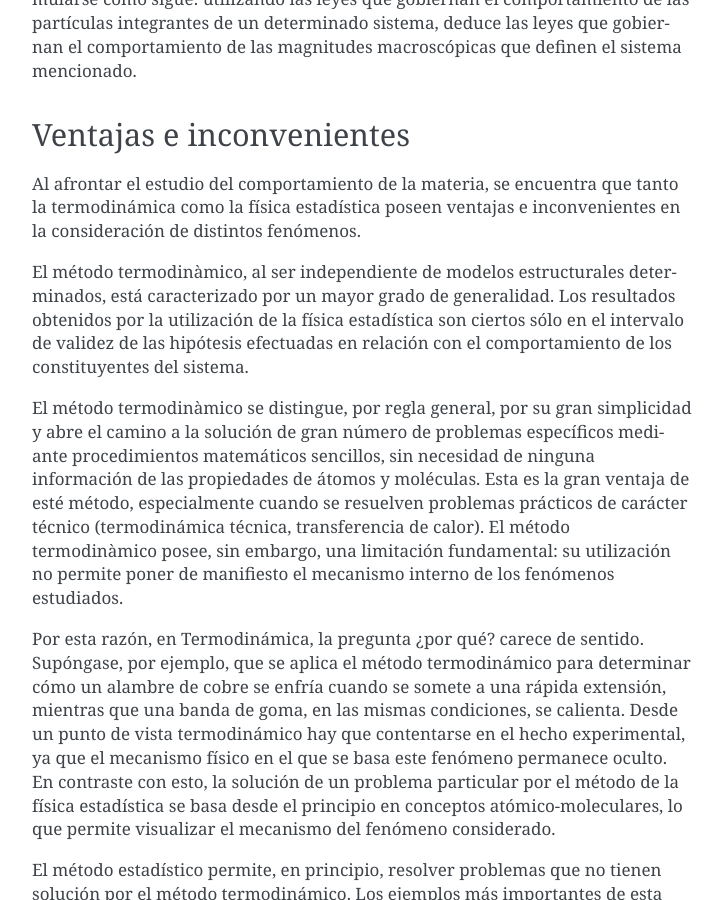
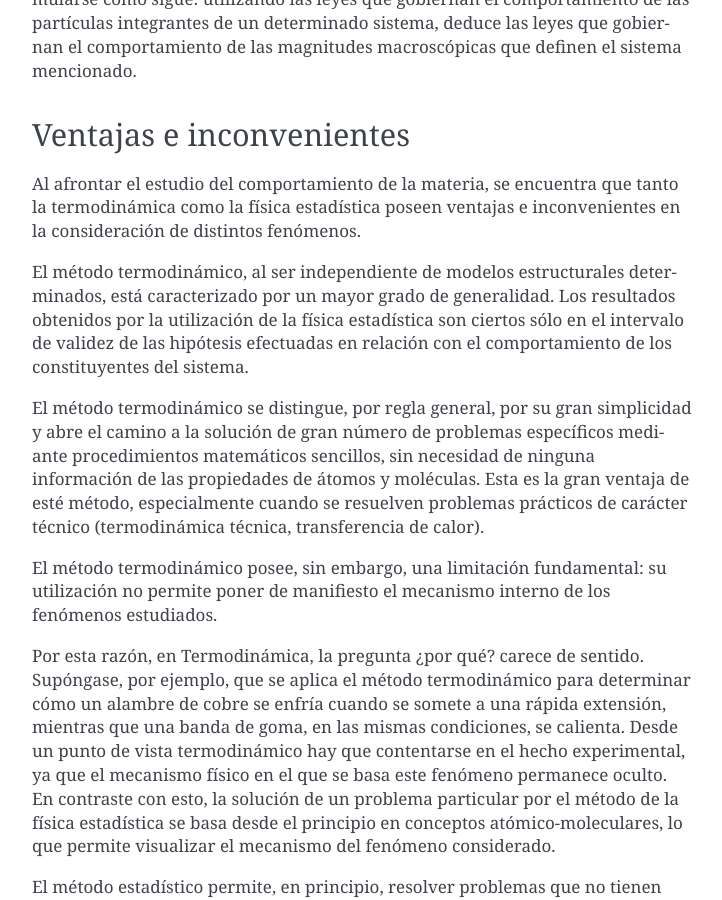
Before and after one commit to mantielero/termodinamica, a Sphinx documentation site: the page built from source/introduccion_metodo_termodinamico_estadistico.rst, in a window 1280 px wide and 900 px high, scrolled down 723 px. Shown: the whole window, without its empty margins (388-1110 px from the left). Built offline with Sphinx 7.4.7, drawn with Linux system fonts in a browser that asks for light colours; pages that are not in the unit, such as notebooks, are missing from menus.

Commit message:
Update introduccion_metodo_termodinamico_estadistico.rst

```diff
--- a/source/introduccion_metodo_termodinamico_estadistico.rst
+++ b/source/introduccion_metodo_termodinamico_estadistico.rst
@@ -18,10 +18,11 @@ Ventajas e inconvenientes
 
 Al afrontar el estudio del comportamiento de la materia, se encuentra que tanto la termodinámica como la física estadística poseen ventajas e inconvenientes en la consideración de distintos fenómenos.
 
-El método termodinàmico, al ser independiente de modelos estructurales determinados, está caracterizado por un mayor grado de generalidad. Los resultados obtenidos por la utilización de la física estadística son ciertos sólo en el intervalo de validez de las hipótesis efectuadas en relación con el comportamiento de los constituyentes del sistema.
+El método termodinámico, al ser independiente de modelos estructurales determinados, está caracterizado por un mayor grado de generalidad. Los resultados obtenidos por la utilización de la física estadística son ciertos sólo en el intervalo de validez de las hipótesis efectuadas en relación con el comportamiento de los constituyentes del sistema.
 
-El método termodinàmico se distingue, por regla general, por su gran simplicidad y abre el camino a la solución de gran número de problemas específicos mediante procedimientos matemáticos sencillos, sin necesidad de ninguna información de las propiedades de átomos y moléculas. Esta es la gran ventaja de esté método, especialmente cuando se resuelven problemas prácticos de carácter técnico (termodinámica técnica, transferencia de calor).
-El método termodinàmico posee, sin embargo, una limitación fundamental: su utilización no permite poner de manifiesto el mecanismo interno de los fenómenos estudiados.
+El método termodinámico se distingue, por regla general, por su gran simplicidad y abre el camino a la solución de gran número de problemas específicos mediante procedimientos matemáticos sencillos, sin necesidad de ninguna información de las propiedades de átomos y moléculas. Esta es la gran ventaja de esté método, especialmente cuando se resuelven problemas prácticos de carácter técnico (termodinámica técnica, transferencia de calor).
+
+El método termodinámico posee, sin embargo, una limitación fundamental: su utilización no permite poner de manifiesto el mecanismo interno de los fenómenos estudiados.
 
 Por esta razón, en Termodinámica, la pregunta ¿por qué? carece de sentido. Supóngase, por ejemplo, que se aplica el método termodinámico para determinar cómo un alambre de cobre se enfría cuando se somete a una rápida extensión, mientras que una banda de goma, en las mismas condiciones, se calienta. Desde un punto de vista termodinámico hay que contentarse en el hecho experimental, ya que el mecanismo físico en el que se basa este fenómeno permanece oculto. En contraste con esto, la solución de un problema particular por el método de la física estadística se basa desde el principio en conceptos atómico-moleculares, lo que permite visualizar el mecanismo del fenómeno considerado.
 
```
